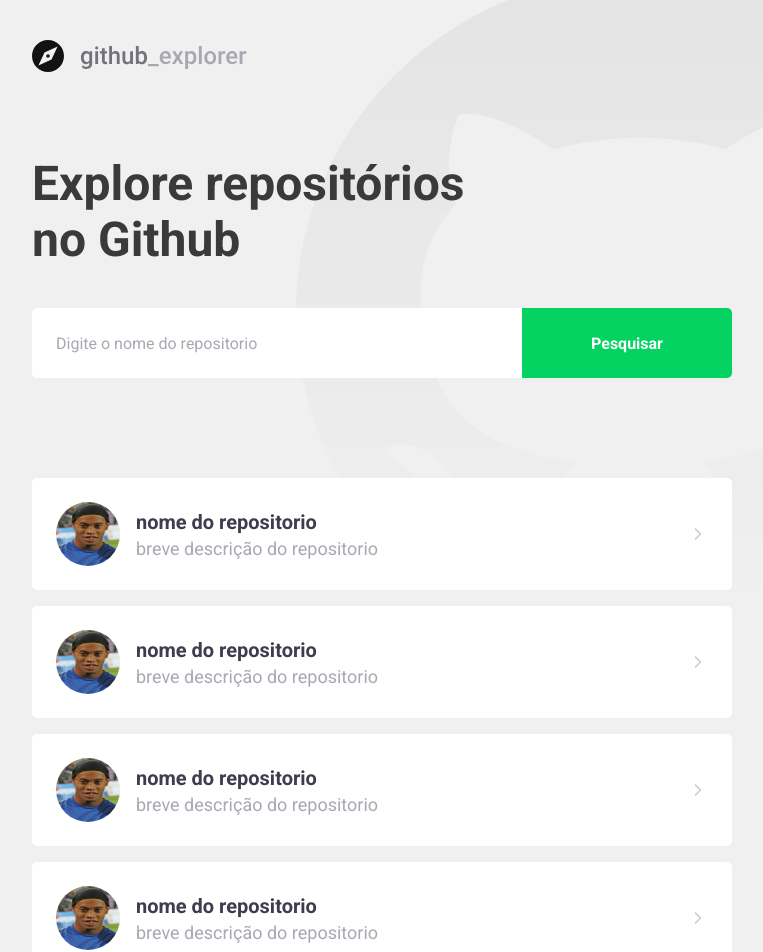
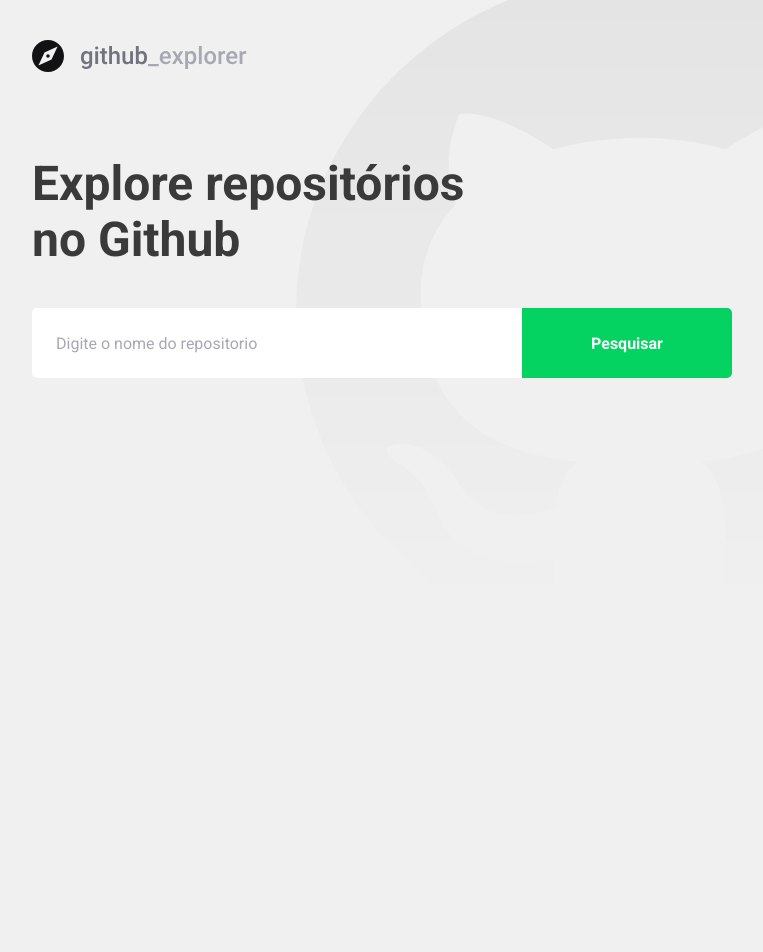
Before and after one commit to jefo3/github-explore, a React (Create React App) app: page / in a window 1280 px wide. Shown: the top 952 px of the page, without its empty margins (148-911 px from the left). After the commit the page ends 800 px from the top, so only its background shows below. Built offline with nearby package versions, Linux system fonts and the light colour scheme.

Commit message:
conexão com a api do github

```diff
--- a/package.json
+++ b/package.json
@@ -11,6 +11,7 @@
     "@types/react": "^17.0.0",
     "@types/react-dom": "^17.0.0",
     "@types/styled-components": "^5.1.14",
+    "axios": "^0.23.0",
     "polished": "^4.1.3",
     "react": "^17.0.2",
     "react-dom": "^17.0.2",
--- a/src/pages/Dashboard/index.tsx
+++ b/src/pages/Dashboard/index.tsx
@@ -1,66 +1,70 @@
-import React from 'react';
+/* eslint-disable react/jsx-no-bind */
+import React, { useState, FormEvent } from 'react';
 import { FiChevronRight } from 'react-icons/fi';
+import api from '../../services/api';
 
 import { Title, Form, Repositories } from './styles';
 
 import logoImg from '../../assets/logoGitExplore.svg';
-import perfilImg from '../../img/53b3dd1b2557a8cab4b8816544fcfc39.jpg';
-// FC = FunctionComponent
+
+interface Repository {
+  // eslint-disable-next-line camelcase
+  full_name: string;
+  description: string;
+  owner: {
+    login: string;
+    // eslint-disable-next-line camelcase
+    avatar_url: string;
+  };
+}
+
 const Dashboard: React.FC = () => {
+  const [newRepo, setNewRepo] = useState('');
+  const [repositories, setRepositories] = useState<Repository[]>([]);
+
+  async function handleAddRepository(
+    event: FormEvent<HTMLFormElement>,
+  ): Promise<void> {
+    event.preventDefault();
+
+    const response = await api.get<Repository>(`repos/${newRepo}`);
+
+    const repository = response.data;
+
+    setRepositories([...repositories, repository]);
+    setNewRepo('');
+  }
+
   return (
     <>
       <img src={logoImg} alt="Github explore" />
       <Title>Explore repositórios no Github</Title>
 
-      <Form>
-        <input placeholder="Digite o nome do repositorio" />
+      <Form onSubmit={handleAddRepository}>
+        <input
+          value={newRepo}
+          onChange={(e) => setNewRepo(e.target.value)}
+          placeholder="Digite o nome do repositorio"
+        />
         <button type="submit">Pesquisar</button>
       </Form>
 
       <Repositories>
-        <a href="teste">
-          <img src={perfilImg} alt="foto de perfil" />
+        {repositories.map((repository) => (
+          <a key={repository.full_name} href="teste">
+            <img
+              src={repository.owner.avatar_url}
+              alt={repository.owner.login}
+            />
 
-          <div>
-            <strong> nome do repositorio </strong>
-            <p> breve descrição do repositorio </p>
-          </div>
+            <div>
+              <strong> {repository.full_name} </strong>
+              <p> {repository.description} </p>
+            </div>
 
-          <FiChevronRight size={20} />
-        </a>
-
-        <a href="teste">
-          <img src={perfilImg} alt="foto de perfil" />
-
-          <div>
-            <strong> nome do repositorio </strong>
-            <p> breve descrição do repositorio </p>
-          </div>
-
-          <FiChevronRight size={20} />
-        </a>
-
-        <a href="teste">
-          <img src={perfilImg} alt="foto de perfil" />
-
-          <div>
-            <strong> nome do repositorio </strong>
-            <p> breve descrição do repositorio </p>
-          </div>
-
-          <FiChevronRight size={20} />
-        </a>
-
-        <a href="teste">
-          <img src={perfilImg} alt="foto de perfil" />
-
-          <div>
-            <strong> nome do repositorio </strong>
-            <p> breve descrição do repositorio </p>
-          </div>
-
-          <FiChevronRight size={20} />
-        </a>
+            <FiChevronRight size={20} />
+          </a>
+        ))}
       </Repositories>
     </>
   );
--- a/src/pages/Dashboard/styles.ts
+++ b/src/pages/Dashboard/styles.ts
@@ -78,7 +78,8 @@
     }
 
     div {
-      margin-left: 16px;
+      margin: 0px 16px;
+      flex: 1;
 
       strong {
         font-size: 20px;
--- /dev/null
+++ b/src/services/api.ts
@@ -0,0 +1,7 @@
+import axios from 'axios';
+
+const api = axios.create({
+  baseURL: 'https://api.github.com',
+});
+
+export default api;
```
Also changed, not shown: .eslintrc.json, 1 other file (tests, documents, lock files or other folders).
